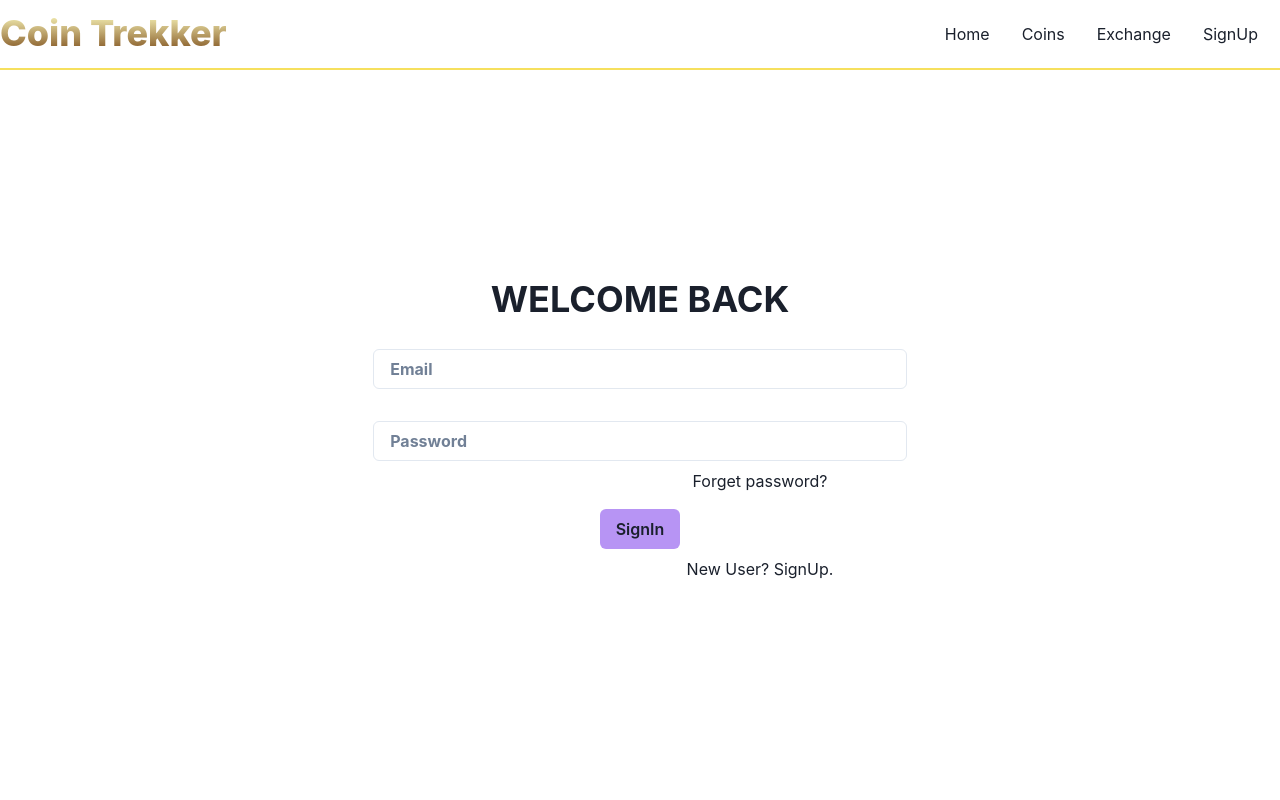
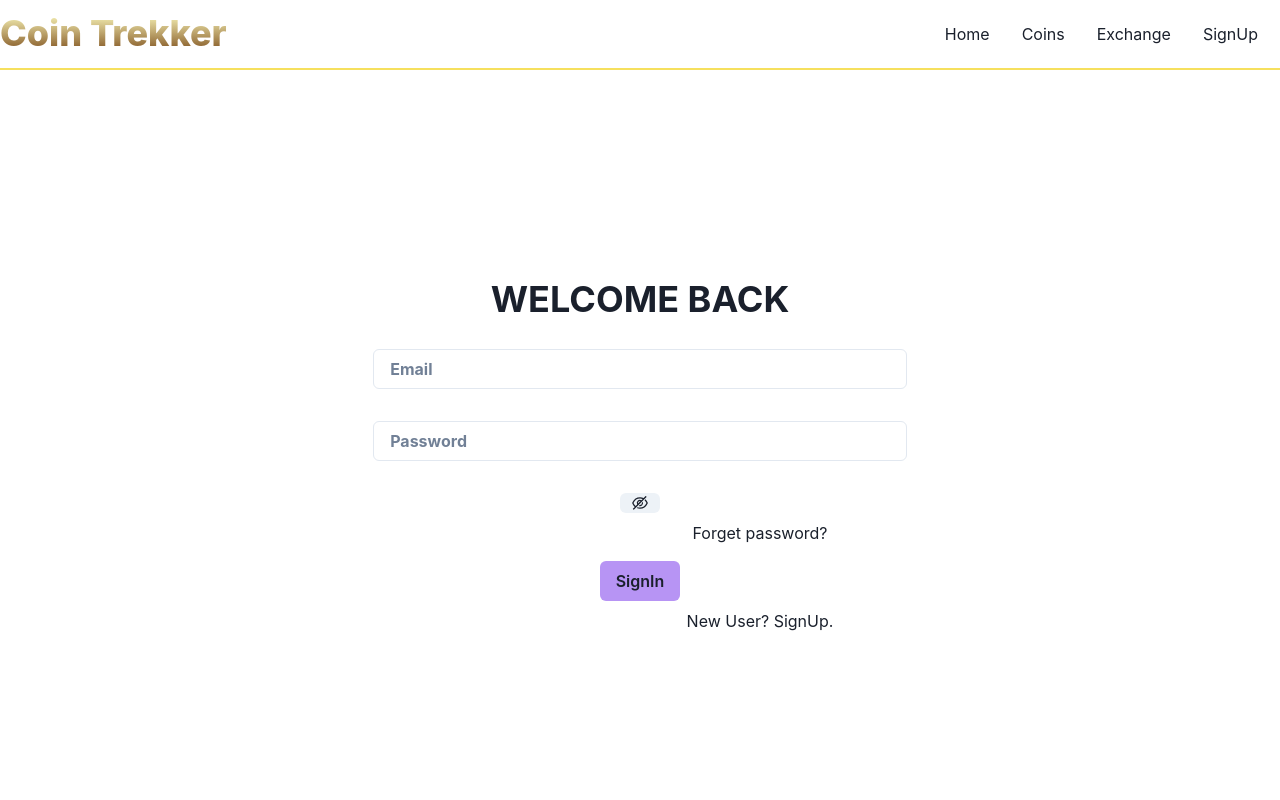
Before and after one commit to sagar1862000/CryptoTrekker, a React (Create React App) app: page /SignIn in a window 1280 px wide. Shown: the top 800 px of the page. Built offline with nearby package versions, Linux system fonts and the light colour scheme; no server answers.

Commit message:
Update SignIn.jsx
Add password visibility icon

```diff
--- a/src/Components/SignIn.jsx
+++ b/src/Components/SignIn.jsx
@@ -12,12 +12,14 @@ import {
 import { NavLink,useNavigate } from 'react-router-dom';
 import {auth} from '../Config/Firebase'
 import { getAuth,signInWithEmailAndPassword } from 'firebase/auth';
+import {EyeInvisibleOutlined, EyeOutlined} from '@ant-design/icons';
 
   const SignIn = () => {
     const [user,setUser]=useState({
       Email:"",
       Password:"",
     });
+    const [visible, setVisible] = useState(false);
    const navigate=new useNavigate();
    const HandleChange = async (event) => {
    const name=event.target.name;
@@ -36,6 +38,15 @@ import { getAuth,signInWithEmailAndPassword } from 'firebase/auth';
     }
     catch(err){
       document.write(err);
+    }
+  }
+
+    const toggleVisibility = () =>{
+    if(!visible){
+      setVisible(true);
+    }
+    else{
+      setVisible(false);
     }
   }
 
@@ -58,13 +69,20 @@ import { getAuth,signInWithEmailAndPassword } from 'firebase/auth';
               />
               <Input
                 fontWeight={'bold'}
+                type={visible ? 'text' : 'password'}
                 color={'whiteAlpha.700'}
                 placeholder="Password"
                 name='Password'
-                type='password'
                 value={user.Password}
                 onChange={HandleChange}
               />
+                <Button h={'20px'} w={'20px'} onClick={toggleVisibility}>
+                {visible ? (
+                  <EyeOutlined/>
+                ) : (
+                  <EyeInvisibleOutlined/>
+                )}
+              </Button>
               <Link ml={60} mt={-6}>Forget password?</Link>
              <Button type={'submit'} mt={-4} bg={'purple.300'} onClick={UserSignIn}>SignIn</Button>
              <Box  ml={60} mt={-6}>
```
